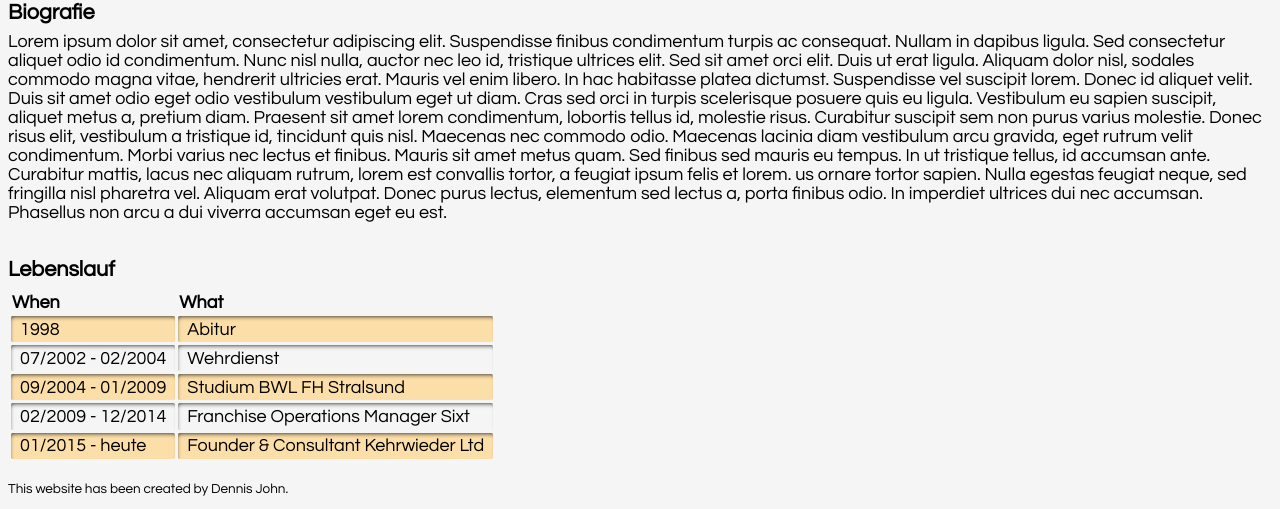
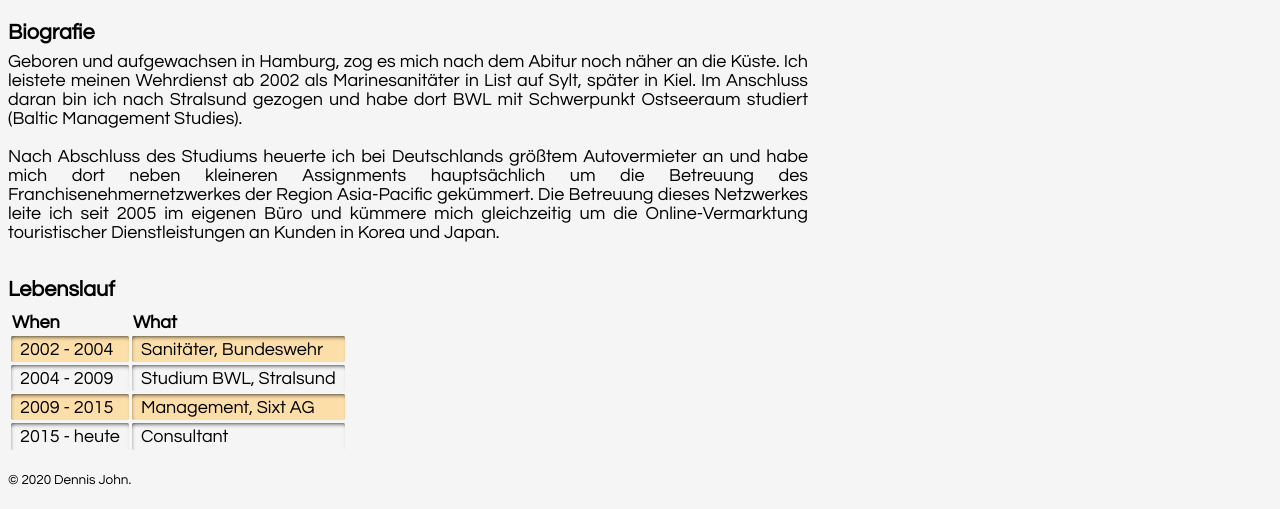
Before and after one commit to djo42/personal-website, a plain HTML site: page index.html in a window 1280 px wide. Shown: the part 1240-1749 px from the top of the page. Drawn offline with Linux system fonts and the light colour scheme.

Commit message:
Kleinere Codekorrekturen

```diff
--- a/css/styles.css
+++ b/css/styles.css
@@ -19,6 +19,10 @@ nav {
     border-radius: 3px 15px 5px 30px; */
 }
 
+html {
+    align-items: center;
+  }
+
 body {
     font-family: 'Questrial', sans-serif;
     font-size: 112.5%;
@@ -29,8 +33,6 @@ header {
     display: flex;
     flex-direction: column;
     justify-content: space-between;
-
-
 }
 
 main {
@@ -107,6 +109,7 @@ table {
 }
 
 #social-contact {
+    margin-top: 20px;
     display:flex;
     flex-direction: row;
     justify-content: space-between;
@@ -119,6 +122,10 @@ table {
 
 #cv {
 
+}
+
+#bio-outline {
+    text-align: justify;
 }
 
 
@@ -150,7 +157,7 @@ table {
 .tag-list-item {
     text-indent: 0px;
     /* box-sizing: content-box; */
-    box-shadow: hotpink;
+    box-shadow: orange;
     font-size: 100%;
     font-style: italic;
     font-weight: bold;
@@ -168,12 +175,13 @@ table {
 .nav-item {
     text-indent: 0px;
     text-decoration: none;
+    text-align: center;
     /* box-sizing: content-box; */
     font-size: 100%;
     font-style: normal;
     font-weight: bold;
     color: white;
-    width:130px;
+    width:125px;
     height: 30px;
     margin: 6px;
     padding: 4px 10px 4px 10px;
@@ -199,3 +207,16 @@ table {
 .centered-pic-link {
 
 }
+
+/* Media Queries */
+@media only screen and (min-width: 769px) {
+
+    body {
+        width: 800px;
+    }
+
+    /* header {
+        position: fixed;
+    } */
+
+}
--- a/index.html
+++ b/index.html
@@ -7,12 +7,14 @@
     <title>Dennis</title>
     <link href="https://fonts.googleapis.com/css2?family=Questrial&display=swap" rel="stylesheet">
     <link rel="stylesheet" href="css/styles.css">
+    <meta name="viewport" content="width=device-width, initial-scale=1.0">
 </head>
 <body>
     <header>
         <h1 id="hdl-header">Dennis John</h1>
         <nav id="nav-header">
             <a class="nav-item" href=#contact>Kontakt</a>
+            <a class="nav-item" href=#interests>Interessen</a>
             <a class="nav-item" href=#bio>Biografie</a>
         </nav>
     </header>
@@ -24,10 +26,10 @@
         <section id="interests">
             <h2>Meine Interessen</h2>
             <ul class="tag-list">
-                <li class="tag-list-item">#Koreanisch</li>
-                <li class="tag-list-item">#WebDev</li>
                 <li class="tag-list-item">#Hiking</li>
                 <li class="tag-list-item">#Rent A Car</li>
+                <li class="tag-list-item">#Luftfahrt</li>
+                <li class="tag-list-item">#Geschichte</li>
             </ul>
         </section>
         <section id="skills">
@@ -35,6 +37,8 @@
             <ul class="tag-list">
                 <li class="tag-list-item">#Consulting</li>
                 <li class="tag-list-item">#Franchise</li>
+                <li class="tag-list-item">#WebDev</li>
+                <li class="tag-list-item">#Koreanisch</li>
                 <li class="tag-list-item">#Management</li>
                 <li class="tag-list-item">#Negotiation</li>
             </ul>
@@ -57,10 +61,14 @@
         <section id="bio">
             <article>
                 <h2>Biografie</h2>
-                <p>
-                Lorem ipsum dolor sit amet, consectetur adipiscing elit. Suspendisse finibus condimentum turpis ac consequat. Nullam in dapibus ligula. Sed consectetur aliquet odio id condimentum. Nunc nisl nulla, auctor nec leo id, tristique ultrices elit. Sed sit amet orci elit. Duis ut erat ligula. Aliquam dolor nisl, sodales commodo magna vitae, hendrerit ultricies erat. Mauris vel enim libero. In hac habitasse platea dictumst.
-                Suspendisse vel suscipit lorem. Donec id aliquet velit. Duis sit amet odio eget odio vestibulum vestibulum eget ut diam. Cras sed orci in turpis scelerisque posuere quis eu ligula. Vestibulum eu sapien suscipit, aliquet metus a, pretium diam. Praesent sit amet lorem condimentum, lobortis tellus id, molestie risus. Curabitur suscipit sem non purus varius molestie. Donec risus elit, vestibulum a tristique id, tincidunt quis nisl. Maecenas nec commodo odio. Maecenas lacinia diam vestibulum arcu gravida, eget rutrum velit condimentum. Morbi varius nec lectus et finibus. Mauris sit amet metus quam. Sed finibus sed mauris eu tempus. In ut tristique tellus, id accumsan ante. Curabitur mattis, lacus nec aliquam rutrum, lorem est convallis tortor, a feugiat ipsum felis et lorem.
-                us ornare tortor sapien. Nulla egestas feugiat neque, sed fringilla nisl pharetra vel. Aliquam erat volutpat. Donec purus lectus, elementum sed lectus a, porta finibus odio. In imperdiet ultrices dui nec accumsan. Phasellus non arcu a dui viverra accumsan eget eu est. </p>
+                <p id="bio-outline">
+                    Geboren und aufgewachsen in Hamburg, zog es mich nach dem Abitur noch näher an die Küste.
+                    Ich leistete meinen Wehrdienst ab 2002 als Marinesanitäter in List auf Sylt, später in Kiel.
+                    Im Anschluss daran bin ich nach Stralsund gezogen und habe dort BWL mit Schwerpunkt Ostseeraum studiert (Baltic Management Studies).<br>
+                    <br>
+                    Nach Abschluss des Studiums heuerte ich bei Deutschlands größtem Autovermieter an und habe mich dort neben kleineren Assignments hauptsächlich um die Betreuung des Franchisenehmernetzwerkes der Region Asia-Pacific gekümmert.
+                    Die Betreuung dieses Netzwerkes leite ich seit 2005 im eigenen Büro und kümmere mich gleichzeitig um die Online-Vermarktung touristischer Dienstleistungen an Kunden in Korea und Japan.
+                </p>
                 </p>
             </article>
         </section>
@@ -72,31 +80,27 @@
                     <th>What</th>
                 </tr>
                 <tr>
-                    <td>1998</td>
-                    <td>Abitur</td>
+                    <td>2002 - 2004</td>
+                    <td>Sanitäter, Bundeswehr</td>
                 </tr>
                 <tr>
-                    <td>07/2002 - 02/2004</td>
-                    <td>Wehrdienst</td>
+                    <td>2004 - 2009</td>
+                    <td>Studium BWL, Stralsund</td>
                 </tr>
                 <tr>
-                    <td>09/2004 - 01/2009</td>
-                    <td>Studium BWL FH Stralsund</td>
+                    <td>2009 - 2015</td>
+                    <td>Management, Sixt AG</td>
                 </tr>
                 <tr>
-                    <td>02/2009 - 12/2014</td>
-                    <td>Franchise Operations Manager Sixt</td>
-                </tr>
-                <tr>
-                    <td>01/2015 - heute</td>
-                    <td>Founder & Consultant Kehrwieder Ltd</td>
+                    <td>2015 - heute</td>
+                    <td>Consultant</td>
                 </tr>
             </table>
         </section>
 
     </main>
     <footer>
-        <p>This website has been created by Dennis John.</p>
+        <p>&copy; 2020 Dennis John.</p>
     </footer>
 </body>
 </html>
```
Also changed, not shown: 2 other files.
